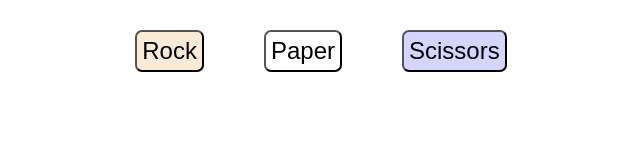
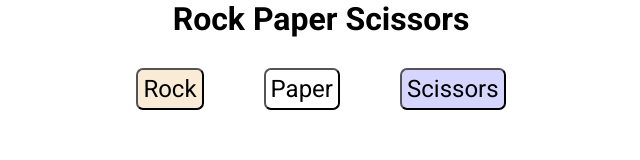
Before and after one commit to SoloGudLyf/rock-paper-scissors, a plain HTML site: page index.html in a window 1280 px wide. Shown: the whole page, without its empty margins (319-959 px from the left). Drawn offline with Linux system fonts and the light colour scheme.

Commit message:
Set h1 header and import font for better styling

```diff
--- a/index.html
+++ b/index.html
@@ -7,6 +7,7 @@
     <link rel="stylesheet" href="styles.css" />
   </head>
   <body>
+    <h1>Rock Paper Scissors</h1>
     <div id="container">
       <button class="rock">Rock</button><button class="paper">Paper</button
       ><button class="scissors">Scissors</button>
--- a/styles.css
+++ b/styles.css
@@ -1,7 +1,13 @@
+@import url("https://fonts.googleapis.com/css2?family=Roboto:ital,wght@0,100..900;1,100..900&display=swap");
+
 * {
   margin: 0;
   padding: 0;
   box-sizing: border-box;
+  font-family: Roboto, Georgia, "Times New Roman", Times, serif;
+}
+h1 {
+  text-align: center;
 }
 
 button {
```
